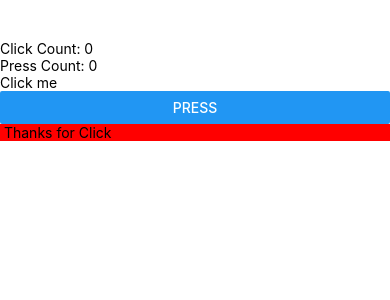
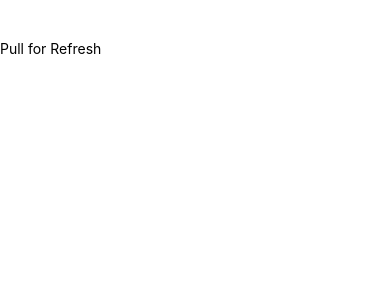
Before and after one commit to pmdev71/react-native-basic, a React Native app: screen / in a window 390 px wide. Shown: the top 300 px of the page. Built offline with nearby package versions, Linux system fonts and the light colour scheme.

Commit message:
RefreshControl for reload page interface

```diff
--- a/App.js
+++ b/App.js
@@ -16,31 +16,29 @@ import {
   ActivityIndicator,
   SectionList,
   Pressable,
+  RefreshControl,
 } from 'react-native';
 import { useState, useEffect } from 'react';
 import styles from './style';
 
 export default function App() {
-  const [count1, setCount1] = useState(0);
-  const [count2, setCount2] = useState(0);
+  const [refresh, setRefresh] = useState(false);
+
+  const pullMe = () => {
+    setRefresh(true);
+    setTimeout(() => {
+      setRefresh(false);
+    }, 2000);
+  };
 
   return (
     <View style={styles.container}>
-      <Text>Click Count: {count1}</Text>
-      <Text>Press Count: {count2}</Text>
-      <Pressable>
-        <Text onPress={() => setCount1(count1 + 1)}>Click me</Text>
-        <Button title="Press" onPress={() => setCount2(count2 + 1)}></Button>
-      </Pressable>
-      <Pressable
-        style={({ pressed }) => [
-          { backgroundColor: pressed ? 'green' : 'red' },
-        ]}
-      >
-        {({ pressed }) => (
-          <Text> {pressed ? 'Click Plz' : 'Thanks for Click'}</Text>
-        )}
-      </Pressable>
+      <Text>Pull for Refresh</Text>
+      <ScrollView
+        refreshControl={
+          <RefreshControl refreshing={refresh} onRefresh={() => pullMe()} />
+        }
+      />
     </View>
   );
 }
```
